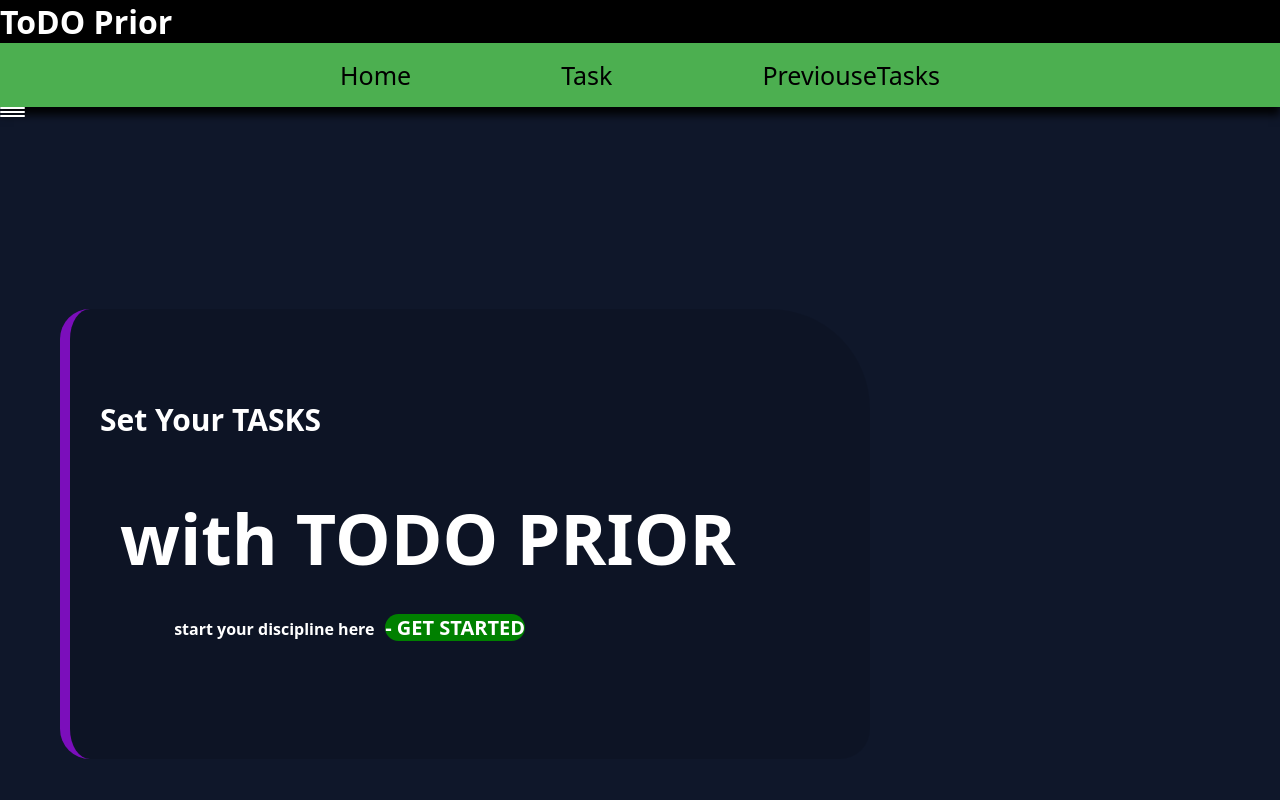
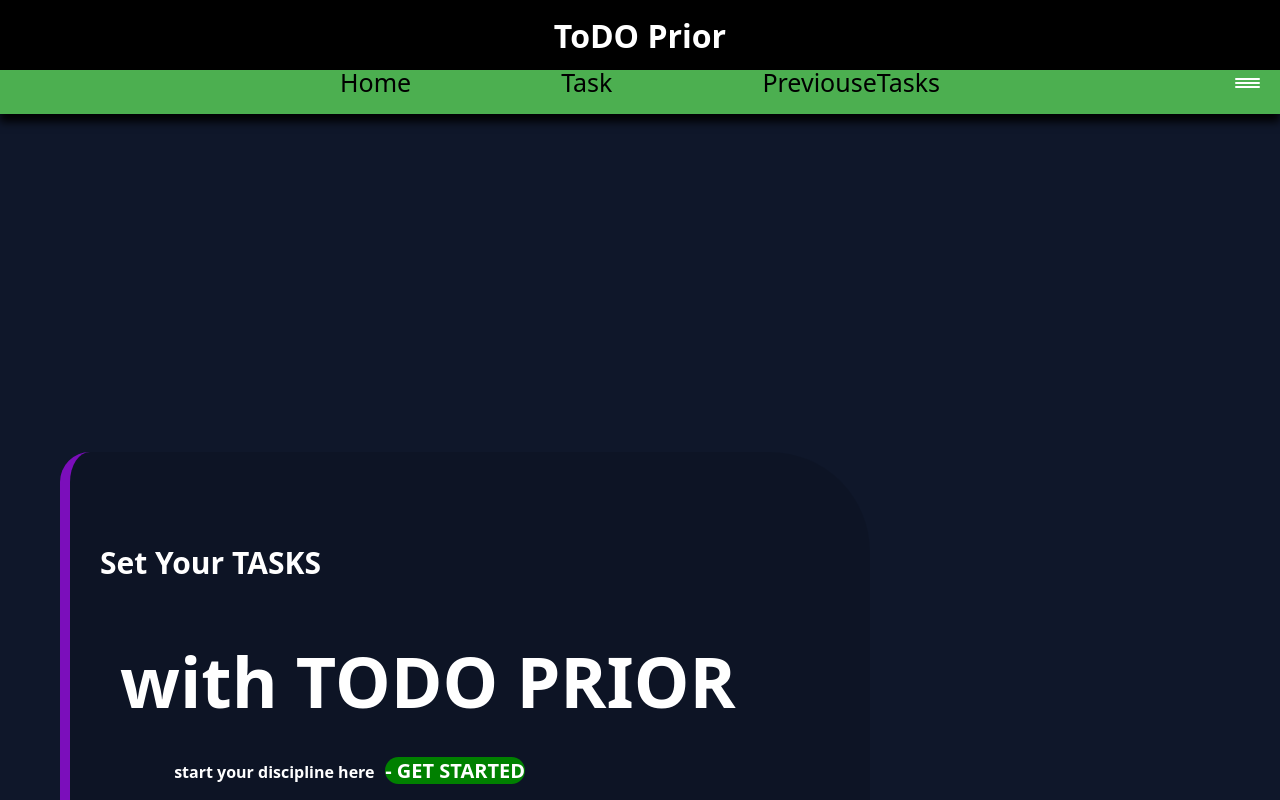
Before and after one commit to caleroedwarn-prog/typescript-react, a React (Create React App) app: page /homepage in a window 1280 px wide. Shown: the top 800 px of the page. Built offline with nearby package versions, Linux system fonts and the light colour scheme.

Commit message:
created Additional colors

```diff
--- a/src/App.css
+++ b/src/App.css
@@ -1,5 +1,6 @@
 .App {
   text-align: center;
+  min-height: 100vh;
 }
 
 .App-logo {
--- a/src/App.tsx
+++ b/src/App.tsx
@@ -14,7 +14,7 @@ import Backup from './pages/Backup';
 function App() {
   return (
     <div className="App">
-      <h1 style={{ background: "black", color: "white"}}> ToDO Prior</h1>
+      <h1 className="app-header"> ToDO Prior</h1>
       <BrowserRouter>
         <Routes>
           <Route path="" element={<Layout />}>
--- a/src/components/Layout.tsx
+++ b/src/components/Layout.tsx
@@ -2,6 +2,7 @@ import { Outlet } from "react-router-dom";
 import Navbar from "./Navbar";
 import Hambourger from "./Hambourger";
 import { useState, useEffect } from "react";
+import "../static/layer.css";
 
 export type TaskType = {
   name: string;
@@ -51,7 +52,7 @@ function Layout() {
       <div className="menulist">
         <Hambourger />
       </div>
-      <main>
+      <main className="main-layout">
         <Outlet
           context={{
             task,
--- a/src/static/hambourger.css
+++ b/src/static/hambourger.css
@@ -1,5 +1,12 @@
 body{
     margin: 0;
+}
+
+.menulist {
+    position: fixed;
+    top: 110px;
+    right: 20px;
+    z-index: 10000;
 }
 
 .Hambourger{
@@ -45,8 +52,8 @@ body{
 }
 
 .menu{
-    position: absolute;
-    top: 40px;
+    position: fixed;
+    top: 110px;
     right: 0;
     display: flex;
     flex-direction: column;
--- a/src/static/homePage.css
+++ b/src/static/homePage.css
@@ -6,6 +6,22 @@ body{
     font-family: 'Lucida Sans', 'Lucida Sans Regular', 'Lucida Grande', 'Lucida Sans Unicode', Geneva, Verdana, sans-serif;
     background: #0f172a;
     color: white;
+}
+
+.app-header {
+    position: fixed;
+    top: 0;
+    left: 0;
+    right: 0;
+    height: 50px;
+    margin: 0;
+    padding: 10px;
+    background: black;
+    color: white;
+    z-index: 10001;
+    display: flex;
+    align-items: center;
+    justify-content: center;
 }
 
 
--- a/src/static/layer.css
+++ b/src/static/layer.css
@@ -2,3 +2,7 @@
     display: flex;
     margin-top: -2.5%;
 }
+
+.main-layout {
+    padding-top: 130px;
+}
--- a/src/static/navbar.css
+++ b/src/static/navbar.css
@@ -1,8 +1,14 @@
 body{
     margin: 0;
     color: white;
+    padding-top: 130px;
 }
 .Navbar{
+    position: fixed;
+    top: 50px;
+    left: 0;
+    right: 0;
+    width: 100%;
     display: flex;
     gap: 12%;
     padding: 15px;
@@ -11,6 +17,7 @@ body{
     justify-content: center;
     box-shadow: 0 8px 8px rgba(0, 0, 0, 0.9);
     z-index: 10000;
+    box-sizing: border-box;
 }
 .nav-link{
     text-decoration: none;
```
